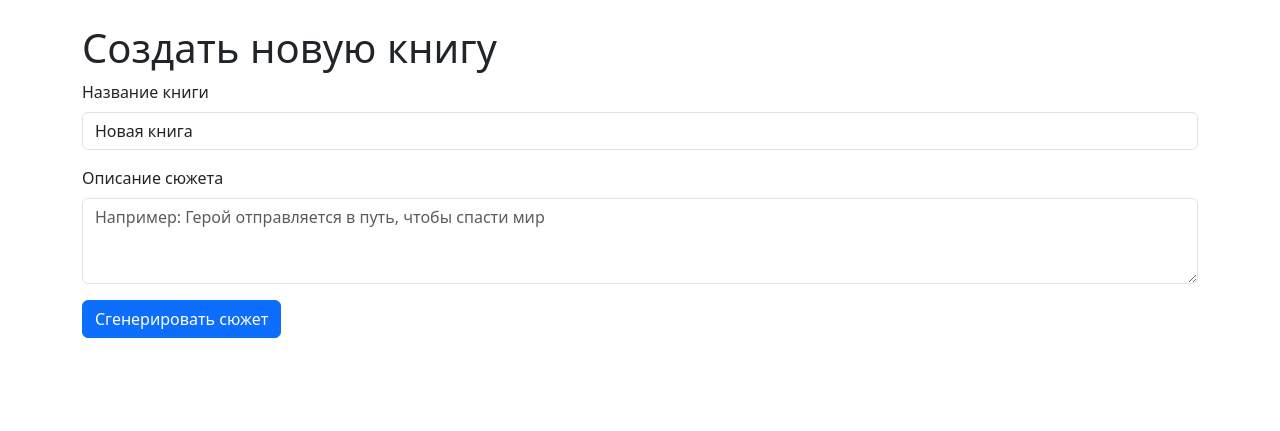
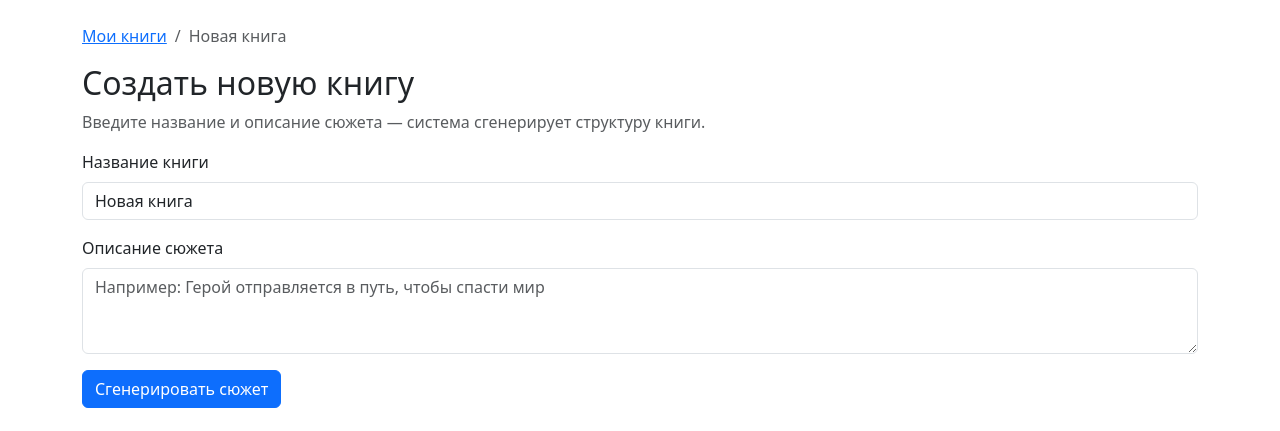
Before and after one commit to TDHster/BookSmith, a Flask app: page /new-book in a window 1280 px wide. Shown: the top 431 px of the page. Run offline with Flask 3, Linux system fonts and the light colour scheme; parts of the project's set-up code (start-up, migrations or seed data) failed here and were passed over; some libraries are stand-ins or nearby versions.

Commit message:
breadcrumbs nav

```diff
--- a/web/templates/new_book.html
+++ b/web/templates/new_book.html
@@ -2,7 +2,18 @@
 {% extends "base.html" %}
 
 {% block content %}
-<h1>Создать новую книгу</h1>
+
+<!-- Хлебные крошки -->
+<nav aria-label="breadcrumb">
+  <ol class="breadcrumb">
+    <li class="breadcrumb-item"><a href="/books">Мои книги</a></li>
+    <li class="breadcrumb-item active" aria-current="page">Новая книга</li>
+  </ol>
+</nav>
+
+<!-- Заголовок и форма -->
+<h2>Создать новую книгу</h2>
+<p class="text-muted">Введите название и описание сюжета — система сгенерирует структуру книги.</p>
 
 <form hx-post="/create-book" hx-indicator="#spinner">
   <div class="mb-3">
@@ -16,4 +27,5 @@
   <button type="submit" class="btn btn-primary">Сгенерировать сюжет</button>
   <div class="htmx-indicator" id="spinner">⏳ Идёт генерация...</div>
 </form>
+
 {% endblock %}
```
